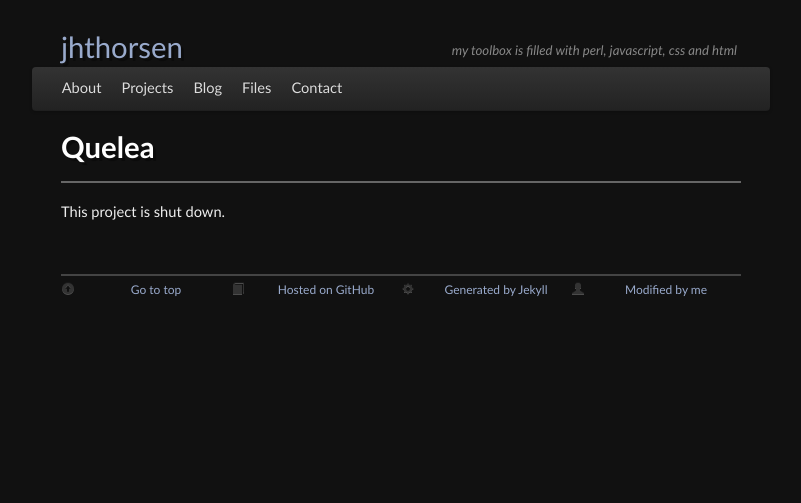
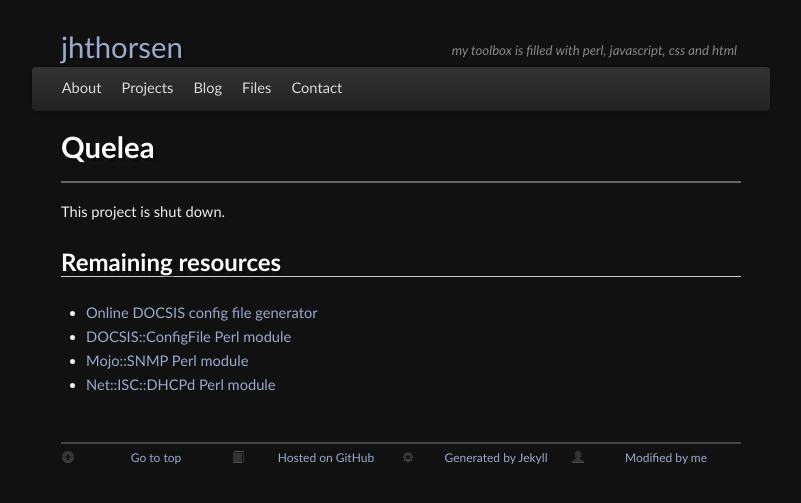
Before and after one commit to kberov/jhthorsen.github.com, a Jekyll site: the page built from quelea/index.html, in a window 1280 px wide. Shown: the top 503 px of the page, without its empty margins (239-1040 px from the left). Built offline with Jekyll 4.4.1, drawn with Linux system fonts in a browser that asks for light colours.

Commit message:
Add resources to quelea page

```diff
--- a/quelea/index.html
+++ b/quelea/index.html
@@ -5,3 +5,11 @@ title: Quelea
 
 <h1 class="page-header">Quelea</h1>
 <p>This project is shut down.</p>
+
+<h2>Remaining resources</h2>
+<ul>
+  <li><a hreF="http://home.thorsen.pm/services/docsis/">Online DOCSIS config file generator</a></li>
+  <li><a hreF="https://metacpan.org/release/DOCSIS-ConfigFile">DOCSIS::ConfigFile Perl module</a></li>
+  <li><a hreF="https://metacpan.org/release/Mojo-SNMP">Mojo::SNMP Perl module</a></li>
+  <li><a hreF="https://metacpan.org/release/Net-ISC-DHCPd">Net::ISC::DHCPd Perl module</a></li>
+</ul>
```
